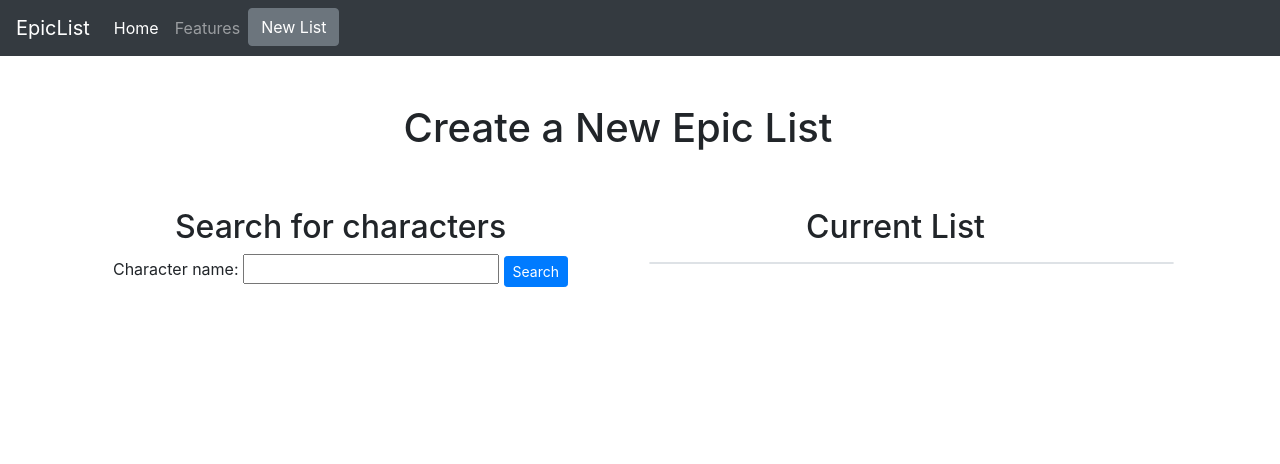
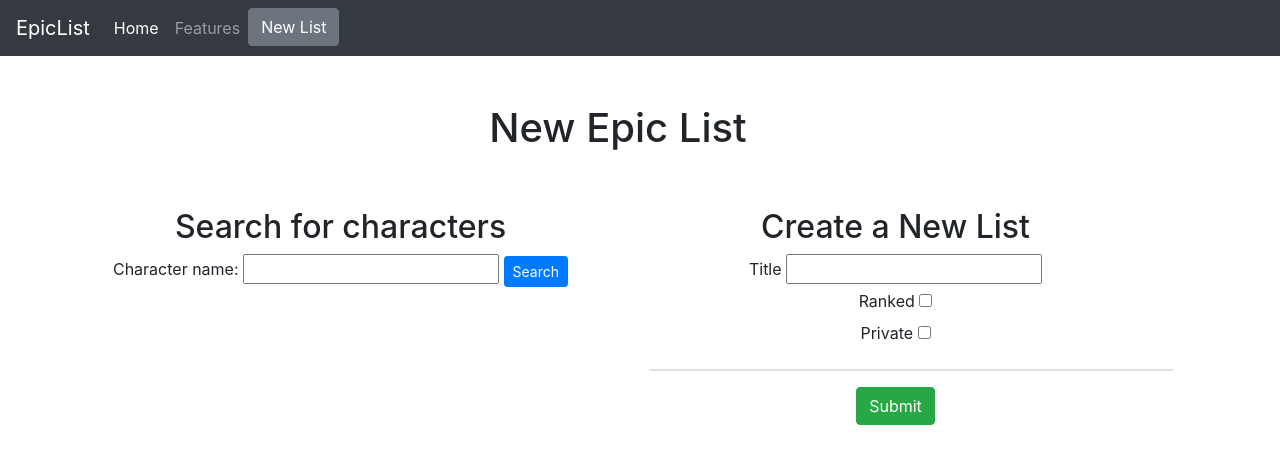
Before and after one commit to brydenu/epiclist, a Flask app: page /lists/new in a window 1280 px wide. Shown: the top 464 px of the page. Run offline with Flask 2, Linux system fonts and the light colour scheme; some libraries are stand-ins or nearby versions.

Commit message:
added jinja wtforms fields for new list

```diff
--- a/templates/base.html
+++ b/templates/base.html
@@ -6,6 +6,7 @@
     <meta name="viewport" content="width=device-width, initial-scale=1.0">
     <link rel="stylesheet" href="https://stackpath.bootstrapcdn.com/bootstrap/4.3.1/css/bootstrap.min.css"
         integrity="sha384-ggOyR0iXCbMQv3Xipma34MD+dH/1fQ784/j6cY/iJTQUOhcWr7x9JvoRxT2MZw1T" crossorigin="anonymous">
+    <link rel="stylesheet" href="/static/style.css">
     <title>{% block title %}{% endblock %}</title>
 </head>
 
--- a/templates/new_list.html
+++ b/templates/new_list.html
@@ -3,7 +3,7 @@
 
 {% block content %}
 <div class="header m-2">
-    <h1>Create a New Epic List</h1>
+    <h1>New Epic List</h1>
 </div>
 <div class="container">
     <div class="row">
@@ -17,10 +17,22 @@
             </form>
         </div>
         <div class="col">
-            <h2 class="mt-5">Current List</h2>
-            <div class="container m-3 border rounded" id="list-container">
-
-            </div>
+            <h2 class="mt-5">Create a New List</h2>
+            <form action="/lists/new" method="POST">
+                {% for field in form if field.widget.input_type != 'hidden' %}
+                {{ form.hidden_tag() }}
+                {% for error in field.erors %}
+                <span class="form-text text-danger">{{ error }}</span>
+                {% endfor %}
+                <div>
+                    {{ field.label }}
+                    {{ field() }}
+                </div>
+                {% endfor %}
+                <div class="container m-3 border rounded" id="list-container">
+                </div>
+                <button type="button" class="btn btn-success" id="submit-btn">Submit</button>
+            </form>
         </div>
 
 
@@ -32,4 +44,5 @@
     integrity="sha512-otOZr2EcknK9a5aa3BbMR9XOjYKtxxscwyRHN6zmdXuRfJ5uApkHB7cz1laWk2g8RKLzV9qv/fl3RPwfCuoxHQ=="
     crossorigin="anonymous"></script>
 <script src="/static/search.js"></script>
+<script src="/static/list-methods.js"></script>
 {% endblock %}
```
